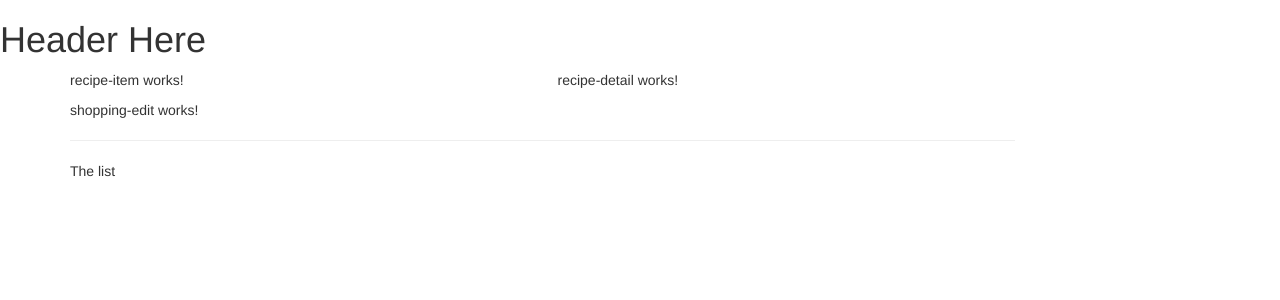
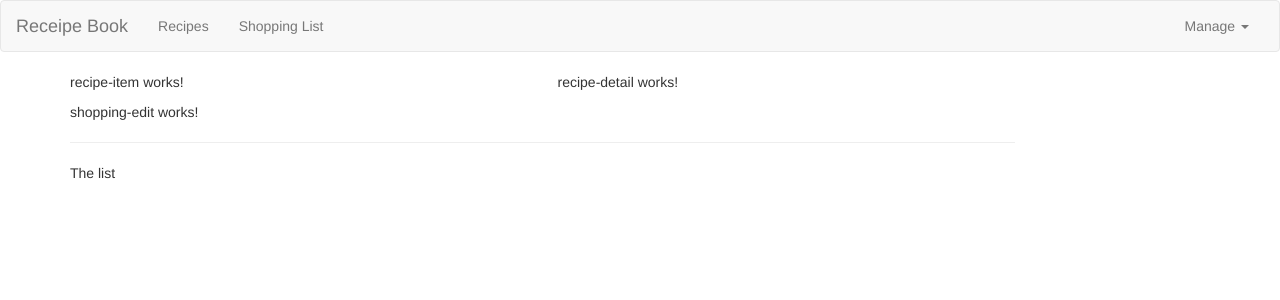
Before and after one commit to matthewchick/FirstAngularShoppingCartProject, an Angular app: page / in a window 1280 px wide. Shown: the top 300 px of the page. Built offline with nearby package versions, Linux system fonts and the light colour scheme.

Commit message:
Add navigation bar from getbootstrap.com

```diff
--- a/src/app/header/header.component.html
+++ b/src/app/header/header.component.html
@@ -1,10 +1,23 @@
-<!DOCTYPE html>
-<html lang="en">
-<head>
-    <meta charset="UTF-8">
-    <title>Title</title>
-</head>
-<body>
-<h1>Header Here</h1>
-</body>
-</html>
+<div class="navbar navbar-default">
+  <div class="container-fluid">
+    <div class="navbar-header">
+      <a href="#" class="navbar-brand">Receipe Book</a>
+    </div>
+
+    <div class="collapse navbar-collapse">
+      <ul class ="nav navbar-nav">
+        <li><a href="#">Recipes</a></li>
+        <li><a href="#">Shopping List</a></li>
+      </ul>
+      <ul class="nav navbar-nav navbar-right" >
+        <li class="dropdown">
+          <a href="#" class="dropdown-toggle" role="button">Manage <span class="caret"></span> </a>
+          <ul class="dropdown-menu">
+            <li><a href="#">Save Data</a></li>
+            <li><a href="#">Fetch Data</a></li>
+          </ul>
+        </li>
+      </ul>
+    </div>
+  </div>
+</div>
```
